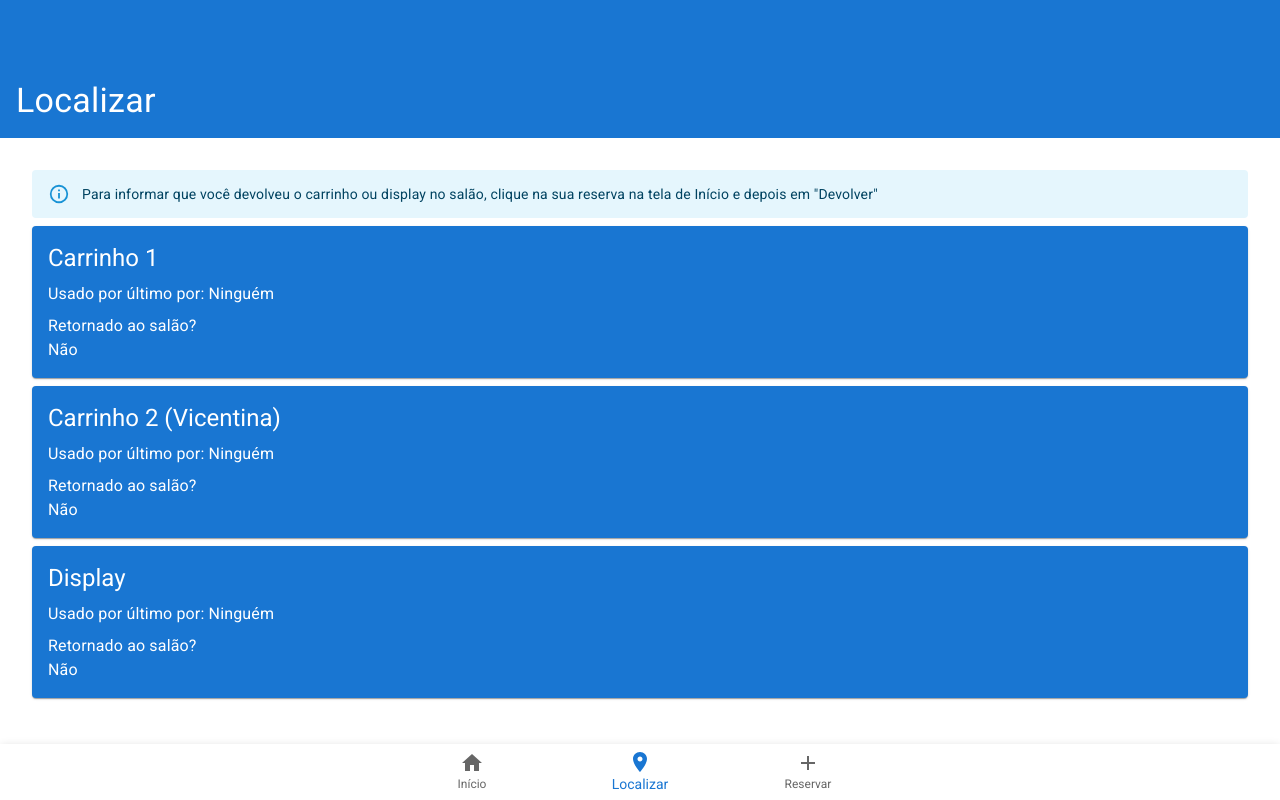
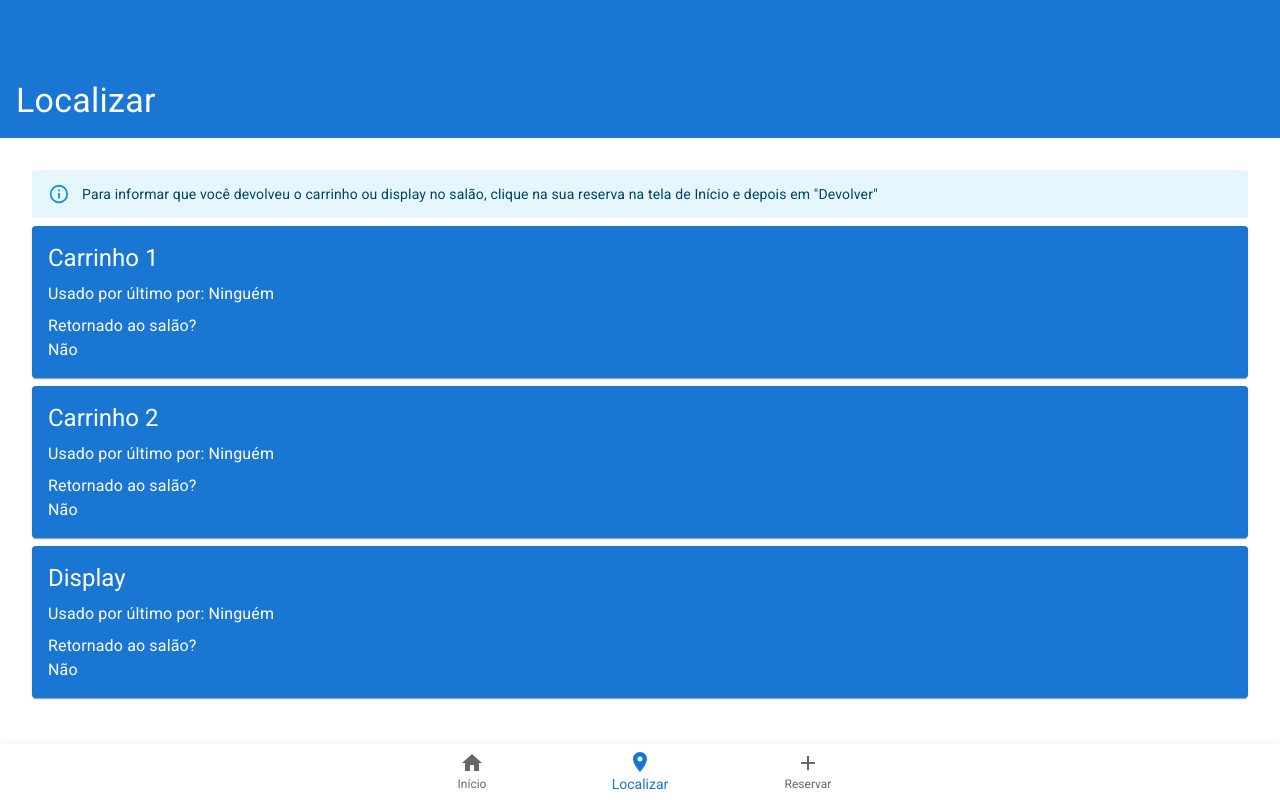
Before and after one commit to Gabriel5934/web-cart, a Next.js app: page /localizar in a window 1280 px wide. Built offline with nearby package versions, Linux system fonts and the light colour scheme; no server answers; the database is empty.

Commit message:
feat: change carrinho 2 name

```diff
--- a/app/localizar/page.tsx
+++ b/app/localizar/page.tsx
@@ -38,7 +38,7 @@ export default function Page() {
     Record<string, Booking | undefined>
   >({
     "Carrinho 1": undefined,
-    "Carrinho 2 (Vicentina)": undefined,
+    "Carrinho 2": undefined,
     Display: undefined,
   });
 
@@ -63,7 +63,7 @@ export default function Page() {
     const byDevice = _.groupBy(bookings, "device");
     const toBeLastBookings: Record<string, Booking | undefined> = {
       "Carrinho 1": undefined,
-      "Carrinho 2 (Vicentina)": undefined,
+      "Carrinho 2": undefined,
       Display: undefined,
     };
 
--- a/app/reservar/page.tsx
+++ b/app/reservar/page.tsx
@@ -92,7 +92,7 @@ const PLACES = [
   "Vicentina Aranha",
 ];
 
-const DEVICES = ["Carrinho 1", "Carrinho 2 (Vicentina)", "Display"];
+const DEVICES = ["Carrinho 1", "Carrinho 2", "Display"];
 
 const BOOKED = "Reservado";
 
@@ -190,7 +190,7 @@ export default function Page() {
     const updatePlace = (newDevice: string) => {
       if (!checkForVicentina) return;
 
-      if (newDevice === "Carrinho 2 (Vicentina)") {
+      if (newDevice === "Carrinho 2") {
         formik.setFieldValue("place", "Vicentina Aranha");
       } else if (formik.values.place === "Vicentina Aranha") {
         formik.setFieldValue("place", "");
@@ -379,9 +379,7 @@ export default function Page() {
                         formik={formik}
                         field="place"
                         value={formik.values.place}
-                        disabled={
-                          formik.values.device === "Carrinho 2 (Vicentina)"
-                        }
+                        disabled={formik.values.device === "Carrinho 2"}
                       />
                     </div>
                   </div>
```
